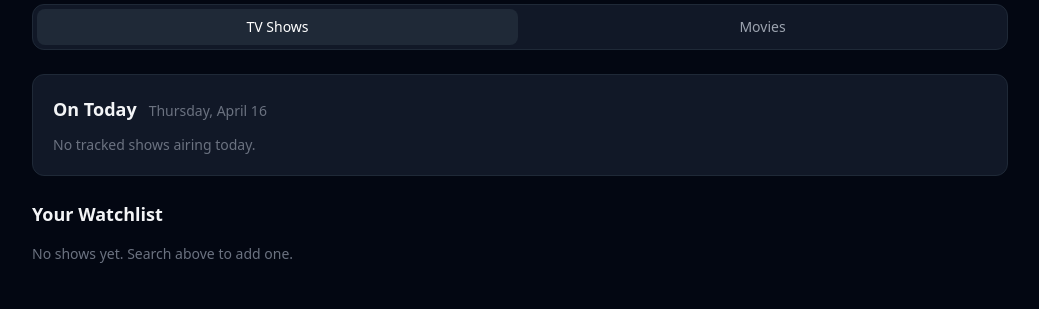
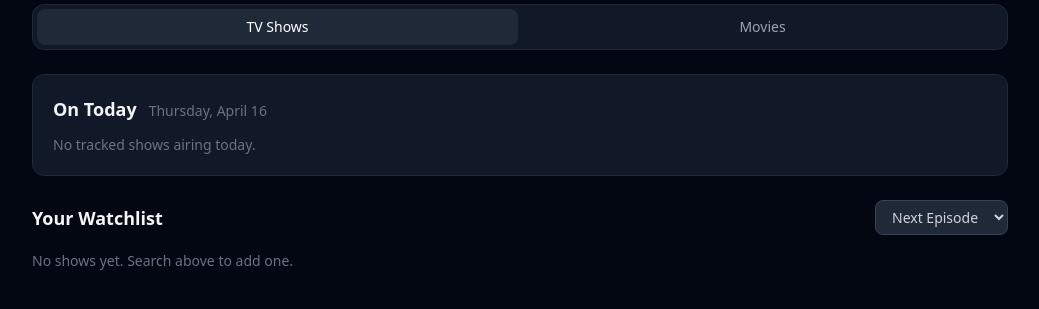
Before and after one commit to ando01/showfinder, a FastAPI app: page / in a window 1280 px wide. Shown: the part 264-573 px from the top of the page, without its empty margins (120-1159 px from the left). Run offline with FastAPI, Linux system fonts and the light colour scheme; some libraries are stand-ins or nearby versions.

Commit message:
Add sort/filter controls to TV and Movie watchlists
Models:
- Added vote_average (Optional[float]) to TrackedShow and TrackedMovie
  — populated automatically on add/refresh, NULL for existing entries
  until next refresh

TMDB:
- get_show_details() and get_movie_details() now return vote_average

Routes:
- GET /watchlist?sort= returns tv_watchlist.html partial (sort options:
  next_episode, name, date_added, rating)
- GET /movie-list?sort=&hide_watched= returns movie_list.html partial
  (sort options: release_date, name, date_added, rating)
- Dashboard route now uses the same _sort_shows/_sort_movies helpers
  so initial render matches filter defaults

Templates:
- Compact filter toolbar above each list: sort dropdown for TV,
  sort dropdown + hide-watched checkbox for Movies
- hx-trigger="change" on the form fires on any control change, sending
  all sibling values together — no extra clicks needed
- Swap targets renamed to #watchlist-inner and #movie-list-inner;
  list partials (tv_watchlist.html, movie_list.html) extracted
- ★ rating badge added to show_card.html and movie_card.html

Co-Authored-By: Claude Sonnet 4.6 <noreply@anthropic.com>

```diff
--- a/app/models.py
+++ b/app/models.py
@@ -22,6 +22,7 @@ class TrackedShow(SQLModel, table=True):
     next_episode_date: Optional[datetime] = None
     next_episode_name: Optional[str] = None
     next_episode_number: Optional[str] = None  # "S02E05"
+    vote_average: Optional[float] = None
     reminder_hours: int = Field(default=1)
     reminder_enabled: bool = Field(default=True)
     added_at: datetime = Field(default_factory=datetime.utcnow)
@@ -38,6 +39,7 @@ class TrackedMovie(SQLModel, table=True):
     status: Optional[str] = None          # "Released", "In Production", etc.
     streaming_services: Optional[str] = None  # JSON list of service names
     runtime: Optional[int] = None         # minutes
+    vote_average: Optional[float] = None
     watched: bool = Field(default=False)
     added_at: datetime = Field(default_factory=datetime.utcnow)
     last_refreshed: Optional[datetime] = None
--- a/app/routes.py
+++ b/app/routes.py
@@ -34,17 +34,19 @@ async def dashboard(request: Request, session: Session = Depends(get_session)):
     today = _local_today(session)
 
     # TV shows
-    shows = session.exec(select(TrackedShow).order_by(TrackedShow.next_episode_date)).all()
+    shows = session.exec(select(TrackedShow)).all()
     today_shows = []
     for show in shows:
         show._services = json.loads(show.streaming_services) if show.streaming_services else []
         if show.next_episode_date and show.next_episode_date.date() == today:
             today_shows.append(show)
+    shows = _sort_shows(shows, "next_episode")
 
     # Movies
-    movies = session.exec(select(TrackedMovie).order_by(TrackedMovie.watched, desc(TrackedMovie.added_at))).all()
+    movies = session.exec(select(TrackedMovie)).all()
     for movie in movies:
         movie._services = json.loads(movie.streaming_services) if movie.streaming_services else []
+    movies = _sort_movies(movies, "release_date")
 
     week_start = datetime.combine(today - timedelta(days=3), datetime.min.time())
     week_end = datetime.combine(today + timedelta(days=14), datetime.max.time())
@@ -189,6 +191,58 @@ async def save_settings(
     save_setting(session, "ntfy_topic", ntfy_topic.strip())
     save_setting(session, "timezone", timezone.strip())
     return HTMLResponse('<span class="text-green-400 text-sm">Settings saved.</span>')
+
+
+# ── Watchlist filter/sort ──────────────────────────────────────────────────────
+
+def _sort_shows(shows, sort: str):
+    if sort == "name":
+        return sorted(shows, key=lambda s: s.name.lower())
+    if sort == "date_added":
+        return sorted(shows, key=lambda s: s.added_at, reverse=True)
+    if sort == "rating":
+        return sorted(shows, key=lambda s: s.vote_average or 0, reverse=True)
+    # default: next_episode
+    return sorted(shows, key=lambda s: s.next_episode_date or datetime.max)
+
+
+def _sort_movies(movies, sort: str):
+    if sort == "name":
+        return sorted(movies, key=lambda m: m.title.lower())
+    if sort == "date_added":
+        return sorted(movies, key=lambda m: m.added_at, reverse=True)
+    if sort == "rating":
+        return sorted(movies, key=lambda m: m.vote_average or 0, reverse=True)
+    # default: release_date, watched items last
+    return sorted(movies, key=lambda m: (m.watched, m.release_date or datetime.max))
+
+
+@router.get("/watchlist", response_class=HTMLResponse)
+async def watchlist_partial(request: Request, sort: str = "next_episode", session: Session = Depends(get_session)):
+    shows = session.exec(select(TrackedShow)).all()
+    for show in shows:
+        show._services = json.loads(show.streaming_services) if show.streaming_services else []
+    shows = _sort_shows(shows, sort)
+    return templates.TemplateResponse("partials/tv_watchlist.html", {
+        "request": request,
+        "shows": shows,
+    })
+
+
+@router.get("/movie-list", response_class=HTMLResponse)
+async def movie_list_partial(request: Request, sort: str = "release_date", hide_watched: bool = False, session: Session = Depends(get_session)):
+    today = _local_today(session)
+    movies = session.exec(select(TrackedMovie)).all()
+    for movie in movies:
+        movie._services = json.loads(movie.streaming_services) if movie.streaming_services else []
+    if hide_watched:
+        movies = [m for m in movies if not m.watched]
+    movies = _sort_movies(movies, sort)
+    return templates.TemplateResponse("partials/movie_list.html", {
+        "request": request,
+        "movies": movies,
+        "today": today,
+    })
 
 
 # ── Movies ─────────────────────────────────────────────────────────────────────
--- a/app/templates/index.html
+++ b/app/templates/index.html
@@ -95,13 +95,19 @@
     </div>
 
     <!-- TV Watchlist -->
-    <h2 class="text-lg font-semibold mb-4">Your Watchlist</h2>
-    <div id="watchlist" class="grid gap-4">
-      {% for show in shows %}
-        {% include "partials/show_card.html" %}
-      {% else %}
-        <p class="text-gray-500 text-sm">No shows yet. Search above to add one.</p>
-      {% endfor %}
+    <div class="flex items-center justify-between gap-3 mb-4 flex-wrap">
+      <h2 class="text-lg font-semibold">Your Watchlist</h2>
+      <form hx-get="/watchlist" hx-target="#watchlist-inner" hx-swap="innerHTML" hx-trigger="change">
+        <select name="sort" class="bg-gray-800 border border-gray-700 text-sm text-gray-300 rounded-lg px-3 py-1.5 focus:outline-none focus:ring-1 focus:ring-blue-500">
+          <option value="next_episode">Next Episode</option>
+          <option value="name">Name A–Z</option>
+          <option value="date_added">Date Added</option>
+          <option value="rating">Rating</option>
+        </select>
+      </form>
+    </div>
+    <div id="watchlist-inner" class="grid gap-4">
+      {% include "partials/tv_watchlist.html" %}
     </div>
 
   </div><!-- end #tv-content -->
@@ -148,13 +154,24 @@
     {% endif %}
 
     <!-- Movie List -->
-    <h2 class="text-lg font-semibold mb-4">Your Movies</h2>
-    <div id="movie-list" class="grid gap-4">
-      {% for movie in movies %}
-        {% include "partials/movie_card.html" %}
-      {% else %}
-        <p class="text-gray-500 text-sm">No movies yet. Search above to add one.</p>
-      {% endfor %}
+    <div class="flex items-center justify-between gap-3 mb-4 flex-wrap">
+      <h2 class="text-lg font-semibold">Your Movies</h2>
+      <form class="flex items-center gap-3 flex-wrap"
+        hx-get="/movie-list" hx-target="#movie-list-inner" hx-swap="innerHTML" hx-trigger="change">
+        <select name="sort" class="bg-gray-800 border border-gray-700 text-sm text-gray-300 rounded-lg px-3 py-1.5 focus:outline-none focus:ring-1 focus:ring-blue-500">
+          <option value="release_date">Release Date</option>
+          <option value="name">Name A–Z</option>
+          <option value="date_added">Date Added</option>
+          <option value="rating">Rating</option>
+        </select>
+        <label class="flex items-center gap-2 text-sm text-gray-400 cursor-pointer select-none">
+          <input type="checkbox" name="hide_watched" value="true" class="accent-blue-500" />
+          Hide watched
+        </label>
+      </form>
+    </div>
+    <div id="movie-list-inner" class="grid gap-4">
+      {% include "partials/movie_list.html" %}
     </div>
 
   </div><!-- end #movies-content -->
--- a/app/templates/partials/movie_card.html
+++ b/app/templates/partials/movie_card.html
@@ -34,6 +34,9 @@
         <span class="text-xs px-2 py-0.5 rounded-full bg-gray-800 text-gray-400">
           {{ movie.runtime // 60 }}h{% if movie.runtime % 60 > 0 %} {{ movie.runtime % 60 }}m{% endif %}
         </span>
+      {% endif %}
+      {% if movie.vote_average %}
+        <span class="text-xs px-2 py-0.5 rounded-full bg-gray-800 text-yellow-400">★ {{ movie.vote_average }}</span>
       {% endif %}
     </div>
 
--- /dev/null
+++ b/app/templates/partials/movie_list.html
@@ -0,0 +1,5 @@
+{% for movie in movies %}
+  {% include "partials/movie_card.html" %}
+{% else %}
+  <p class="text-gray-500 text-sm">No movies yet. Search above to add one.</p>
+{% endfor %}
--- a/app/templates/partials/search_results.html
+++ b/app/templates/partials/search_results.html
@@ -17,7 +17,7 @@
                 <p class="text-gray-500 text-xs">{{ show.first_air_date[:4] if show.first_air_date else 'Unknown' }}</p>
                 <p class="text-gray-400 text-xs mt-0.5 truncate">{{ show.overview[:100] }}{% if show.overview|length > 100 %}…{% endif %}</p>
               </div>
-              <form hx-post="/shows/add" hx-target="#watchlist" hx-swap="beforeend">
+              <form hx-post="/shows/add" hx-target="#watchlist-inner" hx-swap="beforeend">
                 <input type="hidden" name="tmdb_id" value="{{ show.tmdb_id }}" />
                 <button type="submit" class="text-sm bg-blue-600 hover:bg-blue-500 text-white px-3 py-1.5 rounded-lg transition flex-shrink-0">+ Add</button>
               </form>
@@ -43,7 +43,7 @@
                 <p class="text-gray-500 text-xs">{{ movie.release_date[:4] if movie.release_date else 'Unknown' }}</p>
                 <p class="text-gray-400 text-xs mt-0.5 truncate">{{ movie.overview[:100] }}{% if movie.overview|length > 100 %}…{% endif %}</p>
               </div>
-              <form hx-post="/movies/add" hx-target="#movie-list" hx-swap="beforeend">
+              <form hx-post="/movies/add" hx-target="#movie-list-inner" hx-swap="beforeend">
                 <input type="hidden" name="tmdb_id" value="{{ movie.tmdb_id }}" />
                 <button type="submit" class="text-sm bg-purple-600 hover:bg-purple-500 text-white px-3 py-1.5 rounded-lg transition flex-shrink-0">+ Add</button>
               </form>
--- a/app/templates/partials/show_card.html
+++ b/app/templates/partials/show_card.html
@@ -33,6 +33,9 @@
       {% endif %}
       {% if show.network %}
         <span class="text-xs px-2 py-0.5 rounded-full bg-gray-800 text-gray-300">{{ show.network }}</span>
+      {% endif %}
+      {% if show.vote_average %}
+        <span class="text-xs px-2 py-0.5 rounded-full bg-gray-800 text-yellow-400">★ {{ show.vote_average }}</span>
       {% endif %}
     </div>
 
--- /dev/null
+++ b/app/templates/partials/tv_watchlist.html
@@ -0,0 +1,5 @@
+{% for show in shows %}
+  {% include "partials/show_card.html" %}
+{% else %}
+  <p class="text-gray-500 text-sm">No shows yet. Search above to add one.</p>
+{% endfor %}
--- a/app/tmdb.py
+++ b/app/tmdb.py
@@ -106,6 +106,7 @@ async def get_show_details(tmdb_id: int) -> Optional[dict]:
             "next_episode_date": next_ep_date,
             "next_episode_name": next_ep_name,
             "next_episode_number": next_ep_number,
+            "vote_average": round(data["vote_average"], 1) if data.get("vote_average") else None,
         }
 
 
@@ -226,6 +227,7 @@ async def get_movie_details(tmdb_id: int) -> Optional[dict]:
         "streaming_services": json.dumps(streaming) if streaming else None,
         "runtime": data.get("runtime") or None,
         "release_date": release_date,
+        "vote_average": round(data["vote_average"], 1) if data.get("vote_average") else None,
     }
 
 
```
